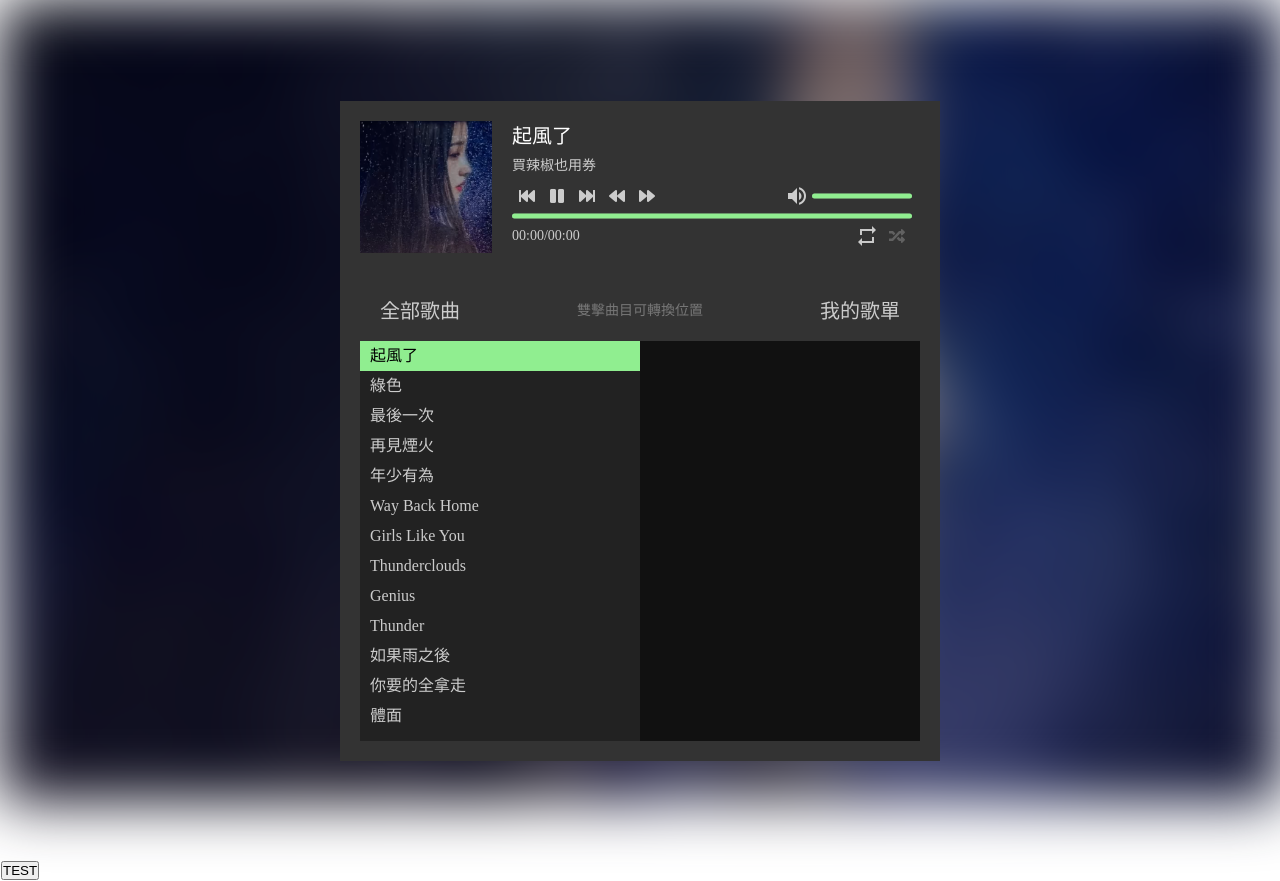
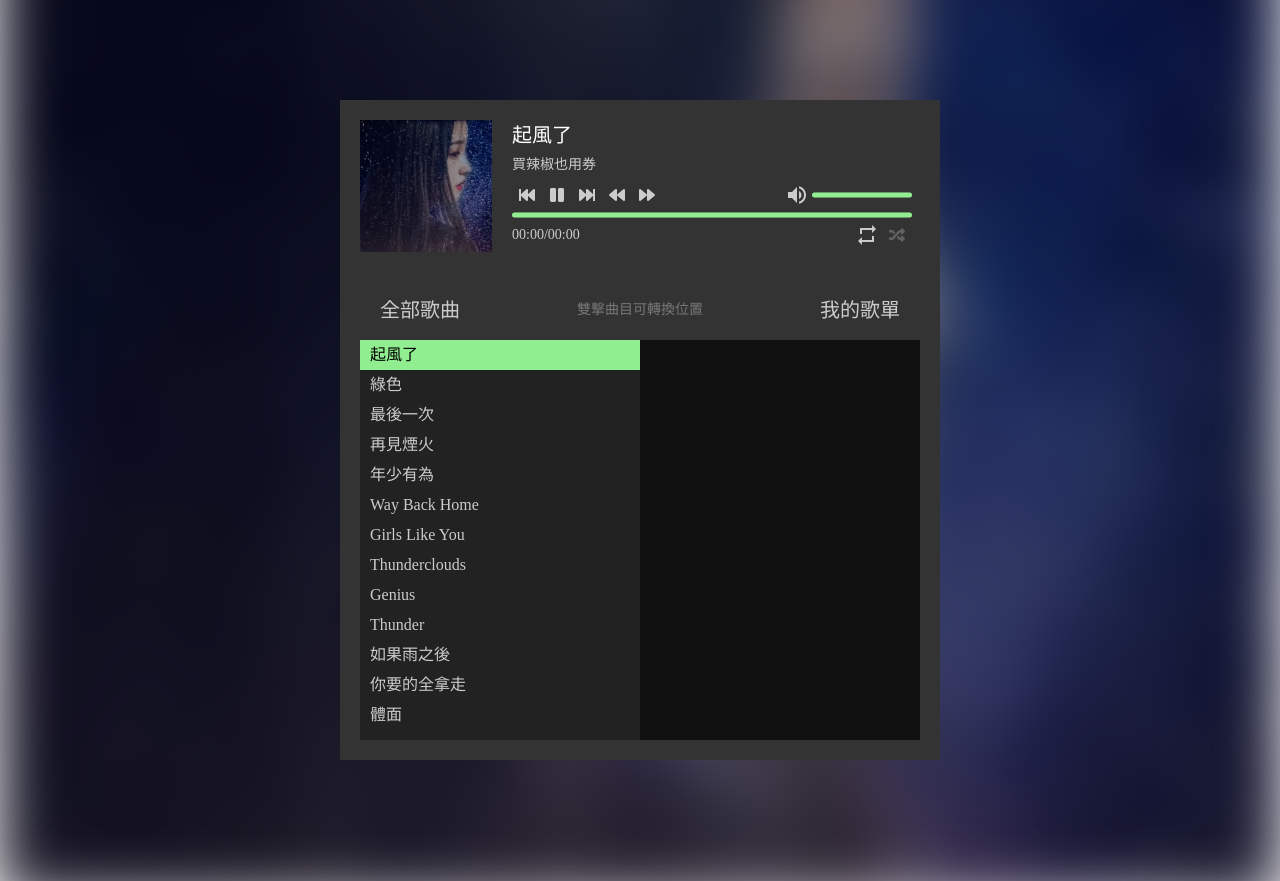
Before and after one commit to shane23675/MyWebsite, a plain HTML site: page player.html in a window 1280 px wide. After the commit the page ends 860 px from the top, so only its background shows below. Drawn offline with Linux system fonts and the light colour scheme.

Commit message:
介面細部優化

```diff
--- a/CSS/player.css
+++ b/CSS/player.css
@@ -4,14 +4,11 @@
 	user-select: none;
 	outline: none;
 }
-body {
-	border: 1px rgba(0, 0, 0, 0) solid;
-	overflow: hidden;
-}
 #blurBg {
 	position: absolute;
 	width: 100%;
-	height: 100%;
+	height: 1000px;
+    top: -100px;
 	background-size: cover;
 	filter: blur(30px);
 	z-index: -4;
--- a/JavaScript/player.js
+++ b/JavaScript/player.js
@@ -466,11 +466,11 @@ window.onload = function () {
 	}
 	audio.addEventListener("timeupdate", timeupdate);
 
-    var testBtn = document.querySelector("#testBtn");
-    testBtn.onclick = function () {
-        c(allSongs.list);
-		c(selectedSongs.list);
-    };
+  //  var testBtn = document.querySelector("#testBtn");
+  //  testBtn.onclick = function () {
+  //      c(allSongs.list);
+		//c(selectedSongs.list);
+  //  };
 
 
 
--- a/player.html
+++ b/player.html
@@ -57,6 +57,6 @@
 
 
 
-    <button id="testBtn">TEST</button>
+    <!--<button id="testBtn">TEST</button>-->
 </body>
 </html>
```
